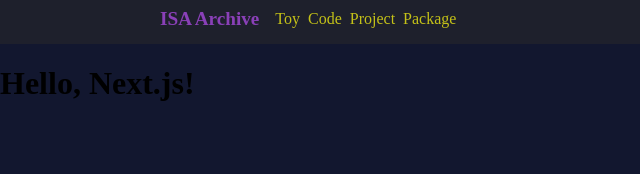
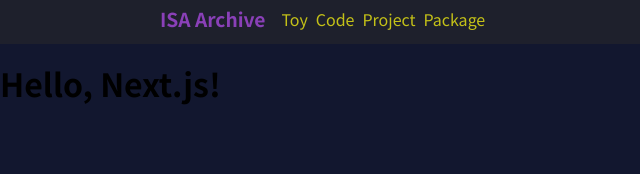
Before and after one commit to yoonjonglyu/yoonjonglyu.github.io, a Next.js app: page / in a window 1280 px wide. Shown: the top 174 px of the page, without its empty margins (0-640 px from the left). Built offline with nearby package versions, Linux system fonts and the light colour scheme.

Commit message:
feat: NOTO 구글 웹폰트 추가

```diff
--- a/components/layouts/defaultLayout.tsx
+++ b/components/layouts/defaultLayout.tsx
@@ -3,6 +3,7 @@ import React from 'react';
 import styled, { createGlobalStyle } from 'styled-components';
 
 const GlobalCSS = createGlobalStyle`
+  @import url('https://fonts.googleapis.com/css2?family=Noto+Sans+KR:wght@100;300;400;500;700;900&family=Noto+Sans:wght@100;200;300;400;500;600;700;800;900&display=swap');
  :root {
     --color-background-space: #12172f;
     --color-background-card: #1e202c;
@@ -13,6 +14,8 @@ const GlobalCSS = createGlobalStyle`
   }
   body {
     background: var(--color-background-space);
+    font-family: 'Noto Sans', sans-serif;
+    font-family: 'Noto Sans KR', sans-serif;
   }
 `;
 const Wrap = styled.div`
```
Lines whose indentation alone changed are shown as unchanged.
